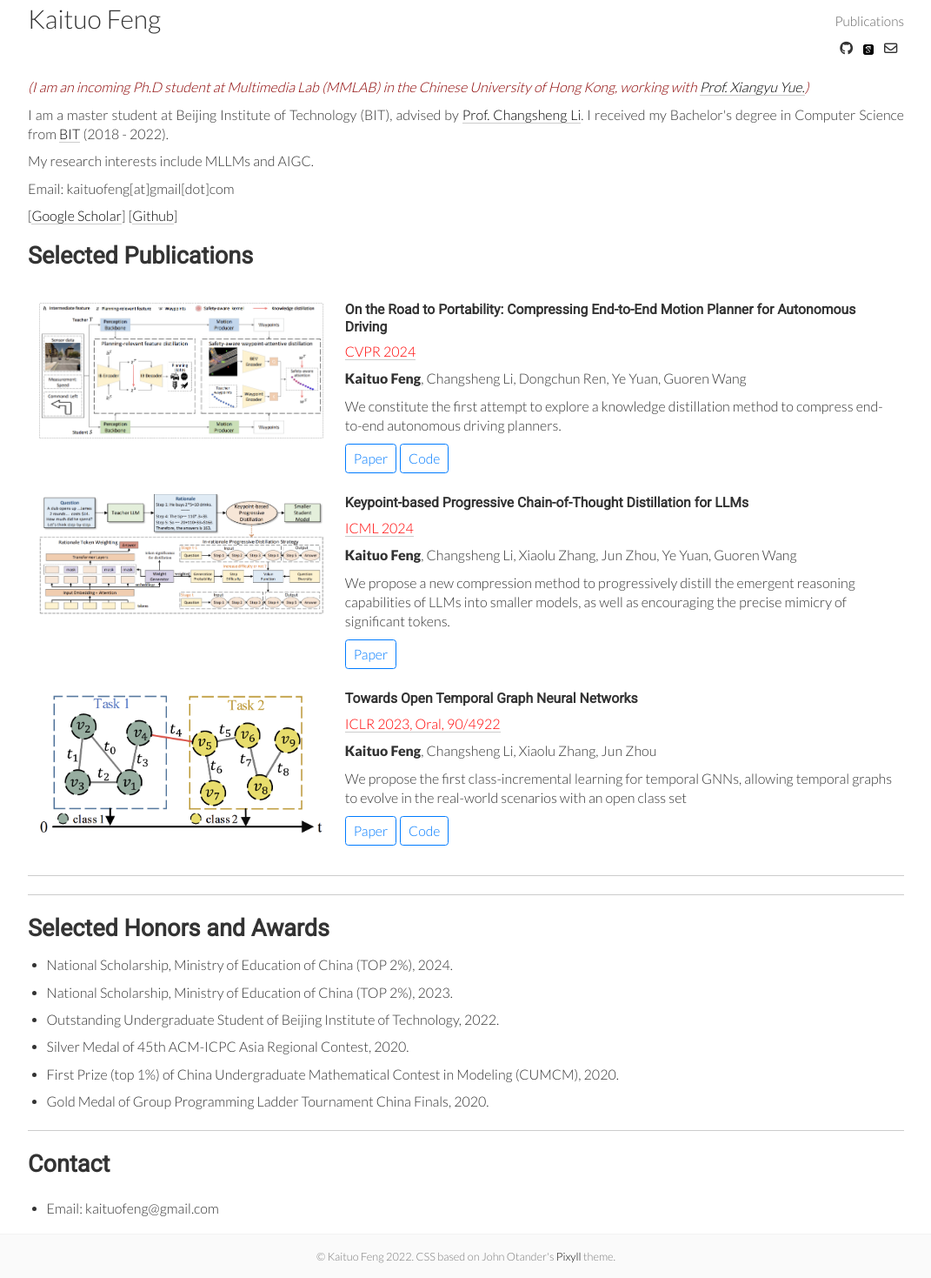
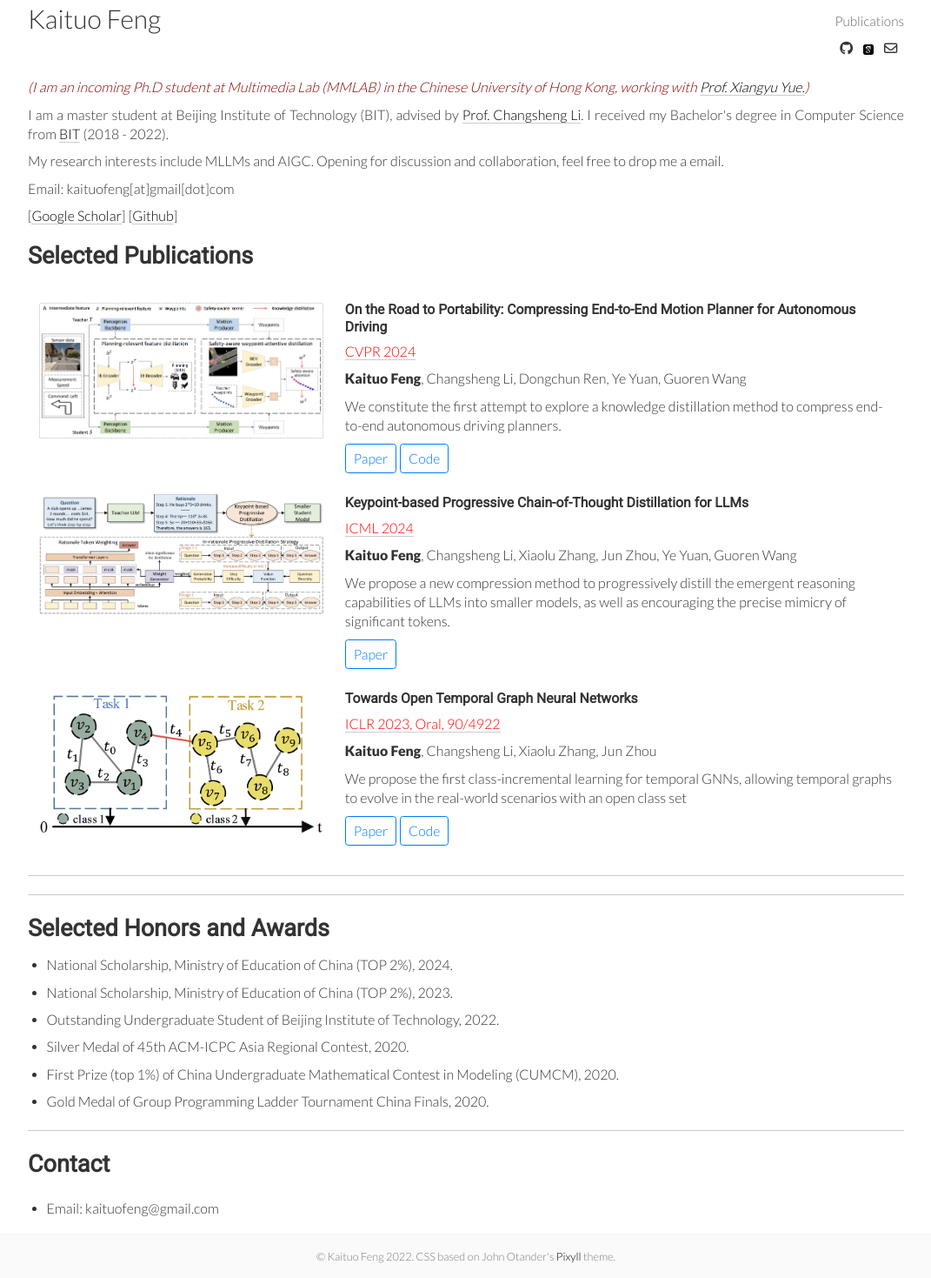
Before and after one commit to tulerfeng/tulerfeng.github.io, a Jekyll site: the page built from index.html, in a window 1280 px wide. Shown: the whole page at 87% size, without its empty margins (104-1175 px from the left). Built offline with Jekyll 4.4.1, drawn with Linux system fonts in a browser that asks for light colours; nearby versions of some CDN libraries; a script that is not in the unit is left out.

Commit message:
Update index.html

```diff
--- a/index.html
+++ b/index.html
@@ -46,7 +46,7 @@ tags: about
       </p>
 
       <p>
-        My research interests include MLLMs and AIGC.
+        My research interests include MLLMs and AIGC. Opening for discussion and collaboration, feel free to drop me a email.
       </p>
         <p>
           Email: kaituofeng[at]gmail[dot]com
```
